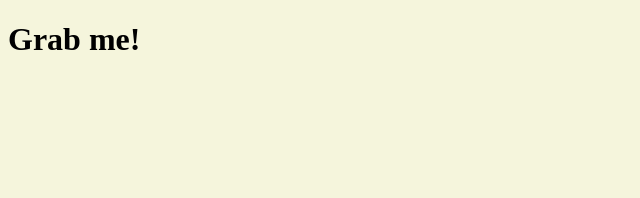
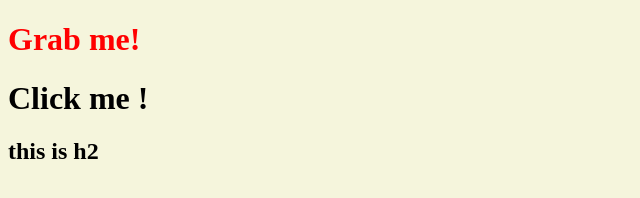
Before and after one commit to heesuuuuu/nomad_momentum, a plain HTML site: page index.html in a window 1280 px wide. Shown: the whole page, without its empty margins (0-640 px from the left). Drawn offline with Linux system fonts and the light colour scheme.

Commit message:
#3.7 : 작은 범위로 지정할 수록, 더 중요하게 적용 // 동일하면 나중에 써진게 적용 // 꼭 넣고싶으면 !important

```diff
--- a/index.html
+++ b/index.html
@@ -9,8 +9,10 @@
 </head>
 <body>
 
-    <div class = 'hello'>
-        <h1>Grab me! </h1>
+    <div class='hello'>
+        <h1 class="gusdn gmltn hi" id="hi">Grab me! </h1>
+        <h1>Click me ! </h1>
+        <h2>this is h2 </h2>
     </div>
 
     <script src="app.js"></script>
--- a/style.css
+++ b/style.css
@@ -1,3 +1,12 @@
 body{
     background-color: beige;
 }
+
+
+.hi{
+    color: red !important;
+}
+
+h1.gmltn{
+    color : grey
+}
```
